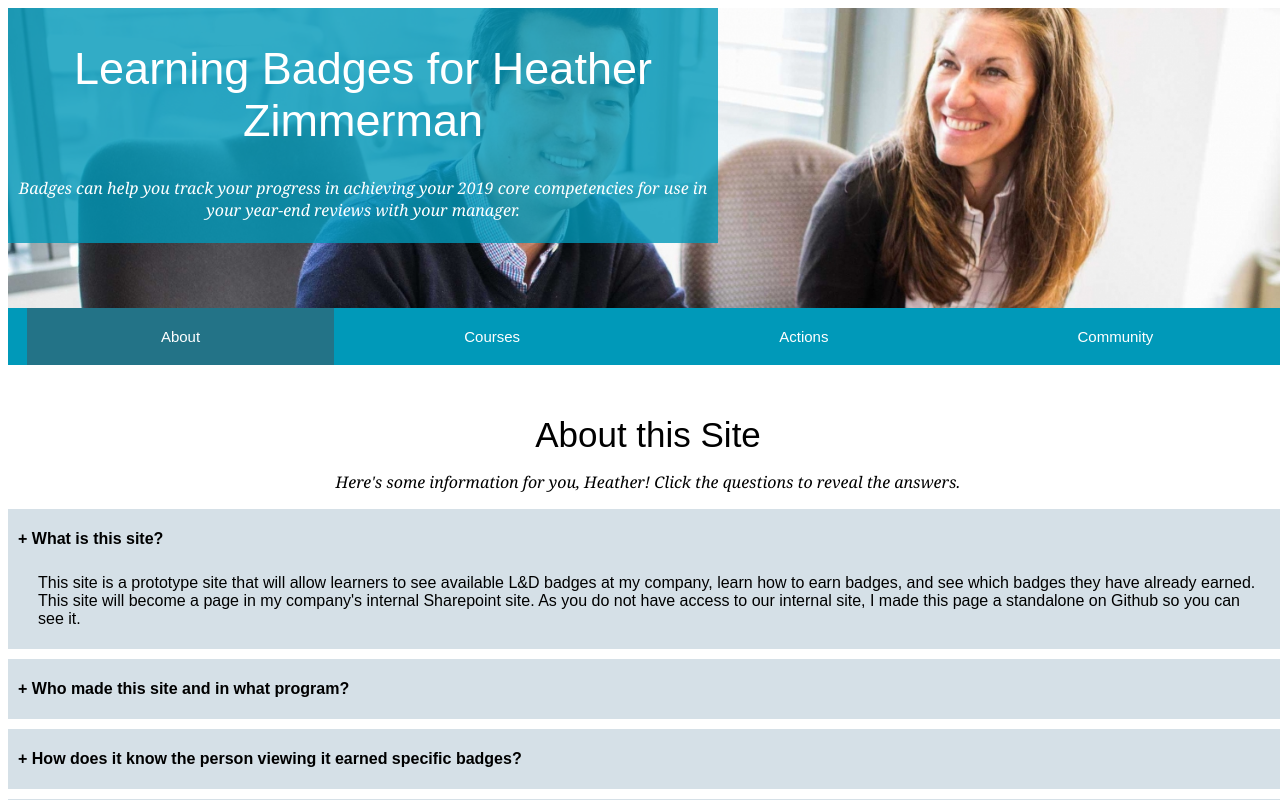
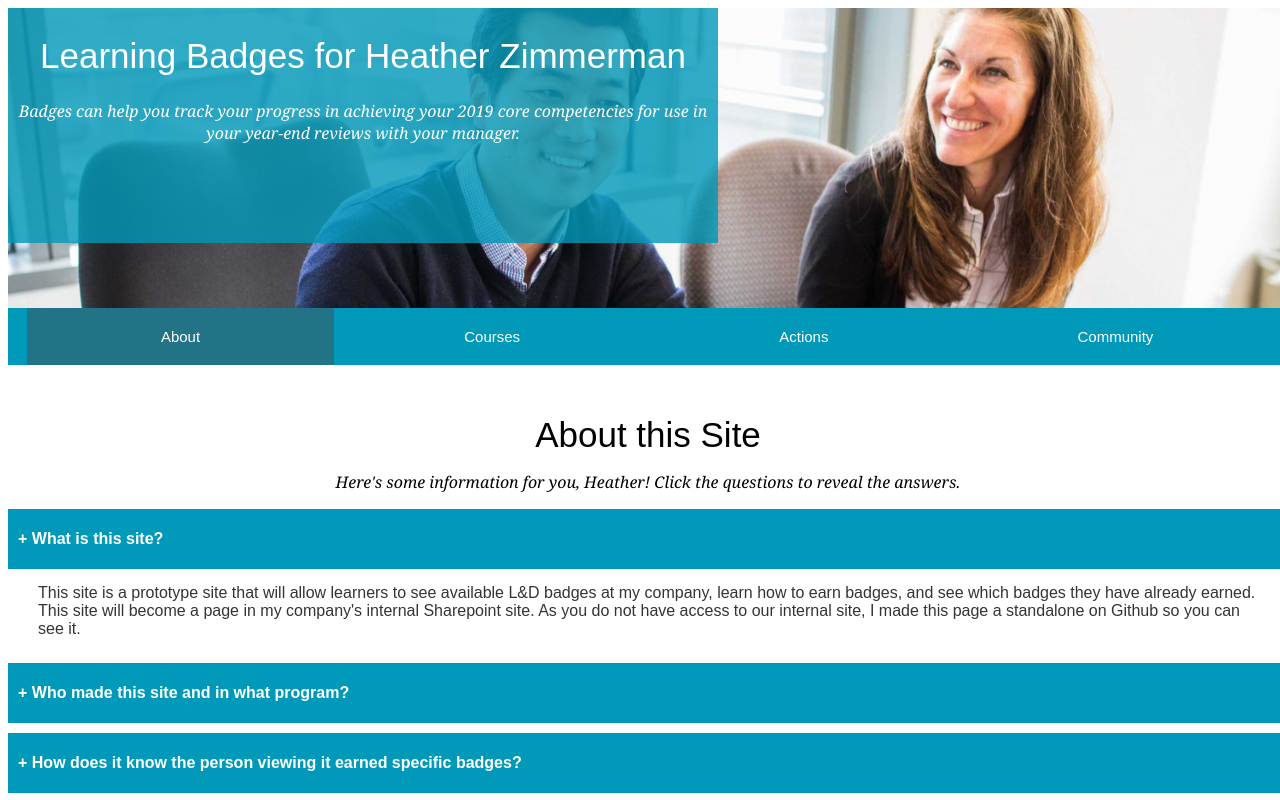
Before and after one commit to Rebecca-Lynch/LDT505, a plain HTML site: page index.html in a window 1280 px wide. Both pictures are taken after a click on the element "What is this site?". Shown: the top 800 px of the page. Drawn offline with nearby package versions, Linux system fonts and the light colour scheme.

Commit message:
Update styles.css

```diff
--- a/styles.css
+++ b/styles.css
@@ -30,7 +30,7 @@ body{
 
 h1{
 	font-weight:normal;
-	font-size: 45px;
+	font-size: 35px;
 
 }
 
@@ -73,12 +73,18 @@ ul#navigation{
 }
 
 /* Q&A */
+div#about{
+	margin-bottom:50px;
+}
+
 div.QA{
 	width:100%;
-	background-color: #d5e0e7;
+	background-color: rgba(0, 153, 185);
 	margin-bottom:10px;
 	text-align:left;
 	display:inline-block;
+	color:#FFFFFF;
+	cursor:pointer;
 }
 
 div.QA .question{
@@ -93,11 +99,11 @@ div.QA .question::before {
 div.QA .answer{
 	text-align:left;
 	display:none;
-	padding: 5px 30px;
+	padding: 15px 30px;
+	margin-bottom:0px;
+	color: #343434;
+	background-color:#FFFFFF;
 }
-
-
-
 
 
 /* BADGES BODY */
@@ -135,7 +141,7 @@ p.badge_title{
 
 
 p.how_earn{
-	font-size:12px;
+	font-size:14px;
 	color: #0099ba;
 	text-decoration:none;
 	cursor:pointer;
@@ -184,8 +190,8 @@ p.how_earn:hover{
 .awarded{
 	position:absolute;
 	right:85px;
-	top:5px
-	width:50px;
-	height:50px;
+	top:130px;
+	width:150px;
+	height:40px;
 	background-image:url('images/awarded.png');
 }
```
